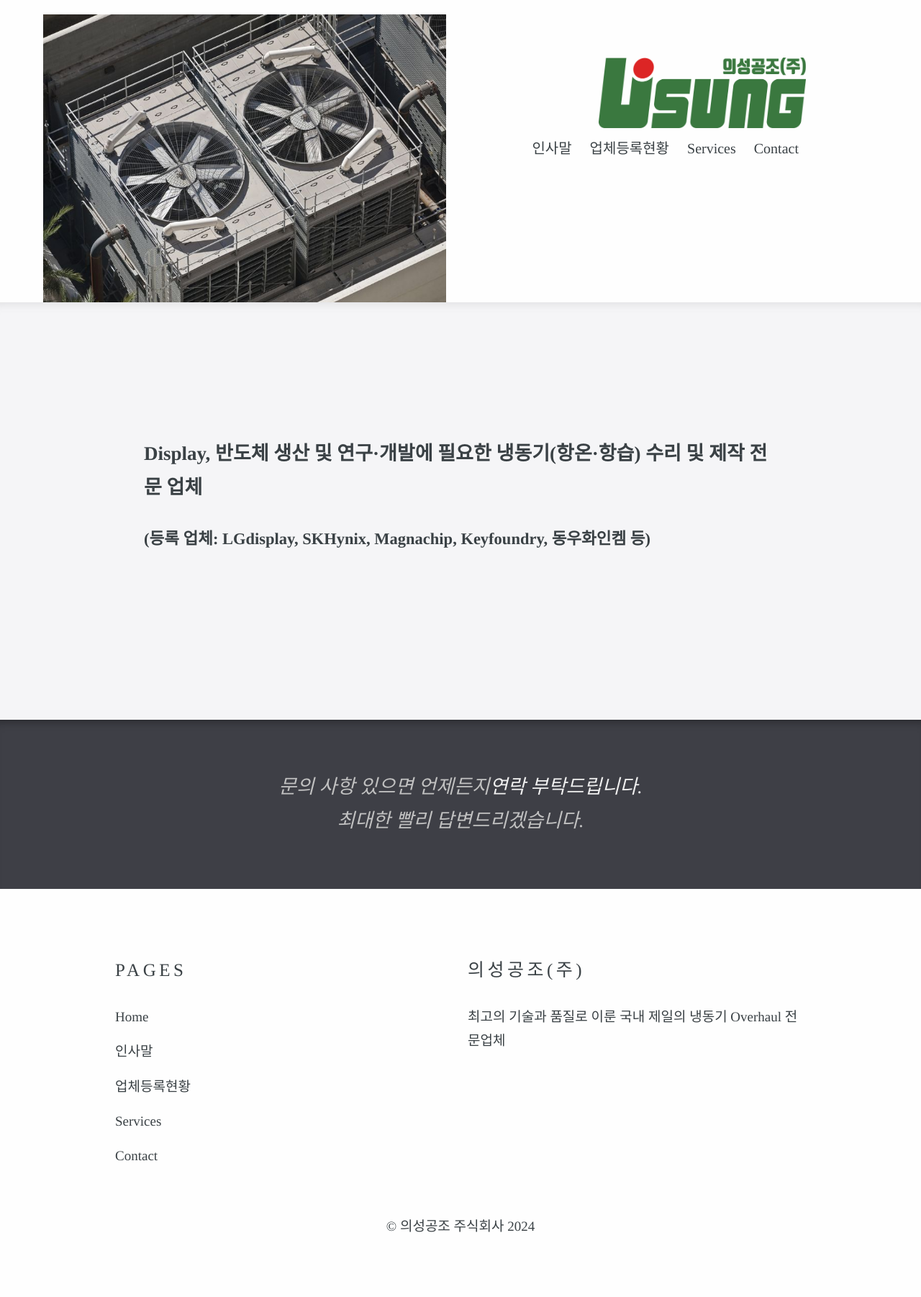
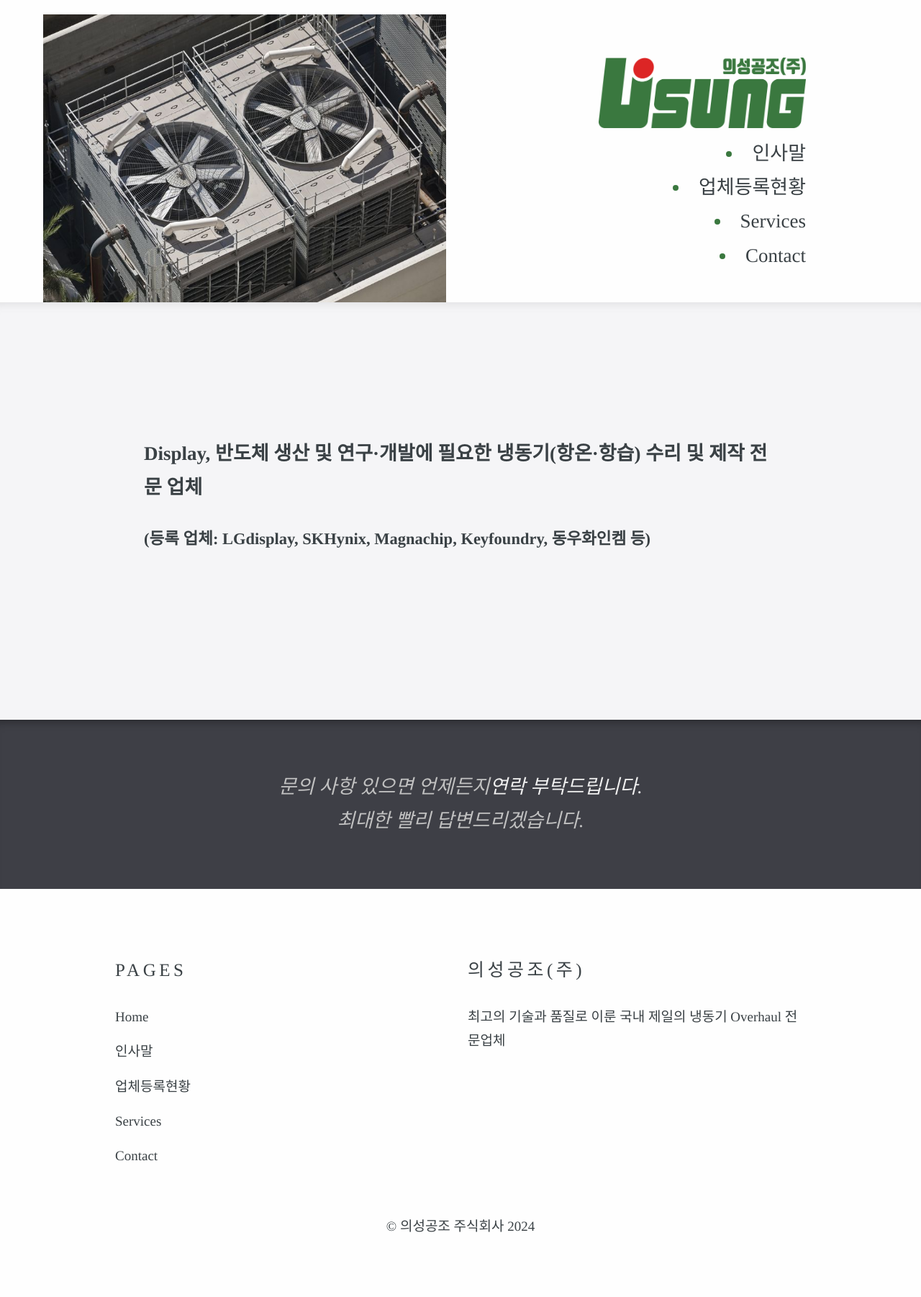
Before and after one commit to sangjoon6099/sangjoon6099.github.io, a Jekyll site: the page built from index.html, in a window 1280 px wide. Shown: the whole page at 72% size. Built offline with Jekyll 4.4.1, drawn with Linux system fonts in a browser that asks for light colours; some web fonts are replaced; the list of posts is cut into pages by our own code.

Commit message:
Update default.html

```diff
--- a/_layouts/default.html
+++ b/_layouts/default.html
@@ -18,8 +18,7 @@
 			<div class="container">
 				<a href="{{ site.baseurl }}/"><img src ="../images/logo.png" width="30%"></a>
 				<br>
-				<nav>
-					<ul style="color:#3a783f">
+				<nav style="color:#3a783f; font-size:2.7rem">
 						{% assign nav_pages = site.html_pages | where: 'show_in_navigation', true | sort: 'navigation_order' %}
 						{% for nav_page in nav_pages %}
 							{% if previous_page.path != nav_page.path %}
@@ -27,7 +26,6 @@
 								<li><a {% if nav_page.url == page.url %}class="active"{% endif %} href="{{ site.baseurl }}{{ nav_page.url }}">{{ nav_page.title }}</a></li>
 							{% endif %}
 						{% endfor %}
-					</ul>
 				</nav>
 			</div>
 		</header>
```
